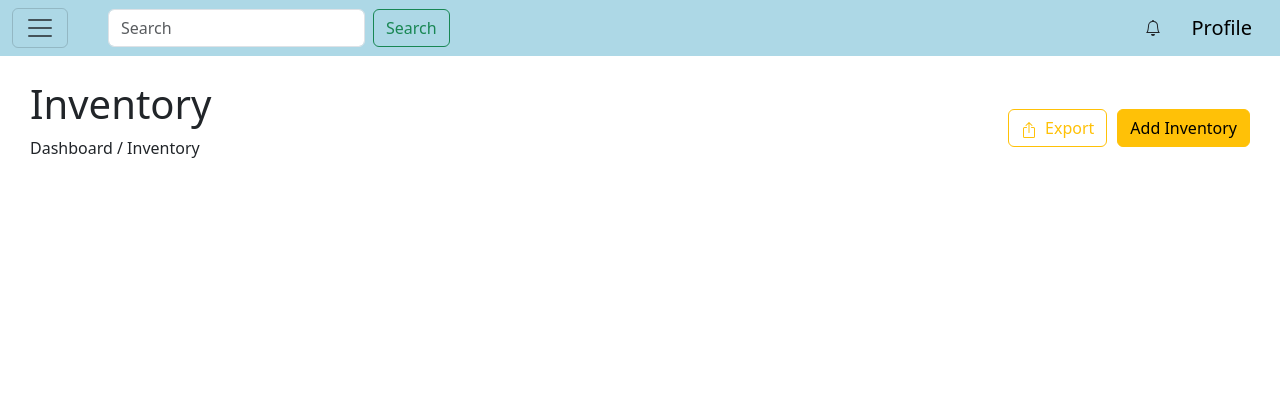
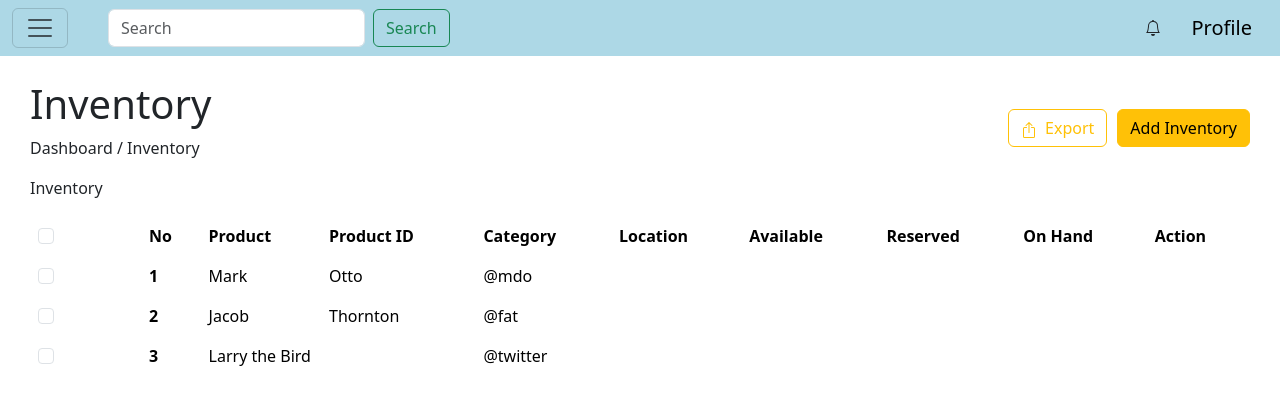
Before and after one commit to peanut150/Inventory-Practice, a React (Vite) app: page /dashboard in a window 1280 px wide. Shown: the top 404 px of the page. Built offline with nearby package versions, Linux system fonts and the light colour scheme.

Commit message:
added table bootstrap

```diff
--- a/src/components/tables/InventoryTable.jsx
+++ b/src/components/tables/InventoryTable.jsx
@@ -1,7 +1,81 @@
+import * as Icon from "react-bootstrap-icons";
+
 function InventoryTable() {
   return (
     <>
-      <h1>Inventory Table</h1>
+      <table class="table table-borderless">
+        <thead>
+          <p>Inventory</p>
+        </thead>
+
+        <thead>
+          <tr>
+            <th scope="col">
+              <input
+                class="form-check-input"
+                type="checkbox"
+                value=""
+                id="flexCheckDefault"
+              />
+            </th>
+            <th scope="col">No</th>
+            <th scope="col">Product</th>
+            <th scope="col">Product ID</th>
+            <th scope="col">Category</th>
+            <th scope="col">Location</th>
+            <th scope="col">Available</th>
+            <th scope="col">Reserved</th>
+            <th scope="col">On Hand</th>
+            <th scope="col">Action</th>
+          </tr>
+        </thead>
+
+        <tbody>
+          <tr>
+            <th scope="col">
+              <input
+                class="form-check-input"
+                type="checkbox"
+                value=""
+                id="flexCheckDefault"
+              />
+            </th>
+            <th scope="row">1</th>
+            <td>Mark</td>
+            <td>Otto</td>
+            <td>@mdo</td>
+          </tr>
+
+          <tr>
+            <th scope="col">
+              <input
+                class="form-check-input"
+                type="checkbox"
+                value=""
+                id="flexCheckDefault"
+              />
+            </th>
+            <th scope="row">2</th>
+            <td>Jacob</td>
+            <td>Thornton</td>
+            <td>@fat</td>
+          </tr>
+
+          <tr>
+            <th scope="col">
+              <input
+                class="form-check-input"
+                type="checkbox"
+                value=""
+                id="flexCheckDefault"
+              />
+            </th>
+            <th scope="row">3</th>
+            <td colspan="2">Larry the Bird</td>
+            <td>@twitter</td>
+          </tr>
+        </tbody>
+      </table>
     </>
   );
 }
--- a/src/pages/dashboard/dashboard.jsx
+++ b/src/pages/dashboard/dashboard.jsx
@@ -1,6 +1,7 @@
 import * as Icon from "react-bootstrap-icons";
 
 import OffcanvasNav from "../../components/navbar/OffcanvasNav";
+import InventoryTable from "../../components/tables/InventoryTable";
 
 function Dashboard() {
   return (
@@ -37,6 +38,8 @@ function Dashboard() {
             </button>
           </div>
         </div>
+
+        <InventoryTable />
       </div>
     </>
   );
```
